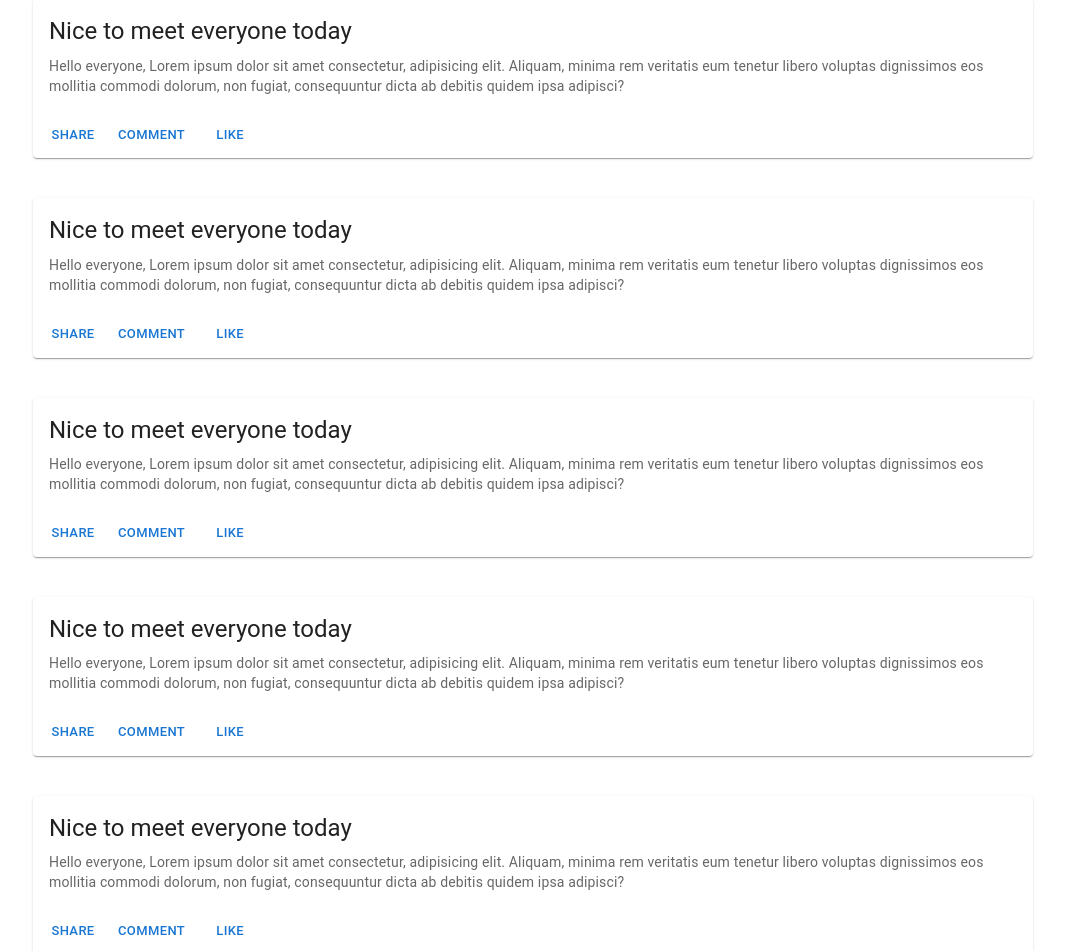
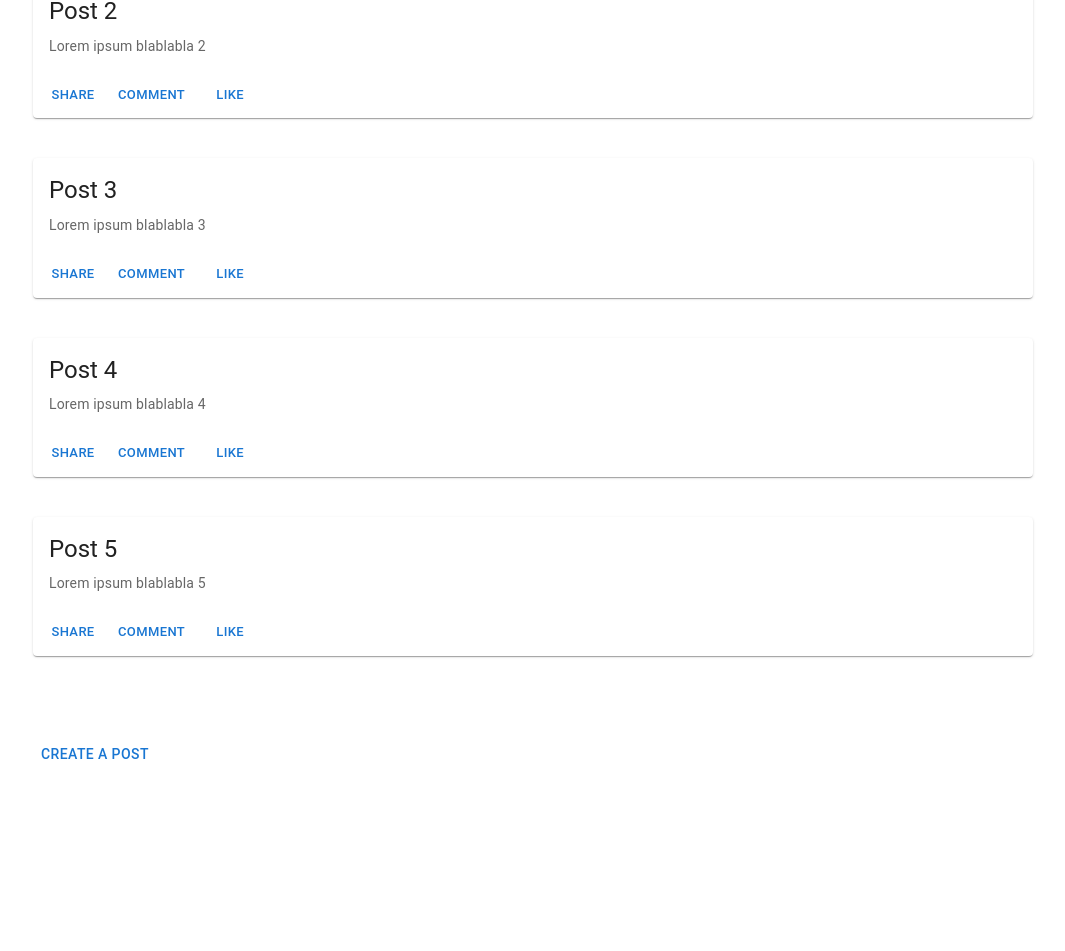
Before and after one commit to jasminelim327/Crissy, a React (Vite) app in the folder react-app/: page /Post in a window 1280 px wide. Shown: the part 240-1191 px from the top of the page, without its empty margins (7-1072 px from the left). After the commit the page ends 1052 px from the top, so only its background shows below. Built offline with nearby package versions, Linux system fonts and the light colour scheme.

Commit message:
update the post and post item action logic

```diff
--- a/react-app/package.json
+++ b/react-app/package.json
@@ -14,11 +14,12 @@
     "@mui/icons-material": "^5.11.16",
     "@mui/material": "^5.13.0",
     "@mui/x-date-pickers": "^6.5.0",
+    "axios": "^1.4.0",
     "bootstrap": "^5.2.3",
     "dayjs": "^1.11.7",
     "react": "^18.2.0",
     "react-dom": "^18.2.0",
-    "react-router-dom": "^6.11.1"
+    "react-router-dom": "^6.11.2"
   },
   "devDependencies": {
     "@types/react": "^18.0.27",
--- a/react-app/src/App.tsx
+++ b/react-app/src/App.tsx
@@ -6,8 +6,10 @@ import { BrowserRouter as Router, Routes, Route } from "react-router-dom";
 import Profile from "./components/Profile";
 import SignUp from "./components/SignUp";
 import Post from "./components/Post";
+import PostItem from "./components/PostItem";
 
 
+// /post/1
 
 function App (){
   return <div>
@@ -17,6 +19,7 @@ function App (){
         <Route path="/profile" element={<Profile />} />
         <Route path="/signup" element={<SignUp />} />
         <Route path="/Post" element={<Post />} />
+        <Route path="/post/:id" Component={PostItem} dynamic />
 
 
       </Routes>
--- a/react-app/src/components/Post.tsx
+++ b/react-app/src/components/Post.tsx
@@ -1,7 +1,8 @@
-import { AspectRatio, CenterFocusStrong, Margin } from "@mui/icons-material";
-import { Backdrop, Box, Button, Card, CardActions, CardContent, CardMedia, Divider, Fade, Grid, Modal, TextField, Typography } from "@mui/material"
-import { alignProperty } from "@mui/material/styles/cssUtils";
-import React, { useState } from "react"
+import { Backdrop, Box, Button, Fade, Grid, Modal, TextField, Typography } from "@mui/material"
+import React, { ReactElement, useEffect, useState } from "react"
+import PostItem from "./PostItem";
+import { useNavigate } from "react-router-dom";
+import axios from "axios";
 
 // const [count, setCount] = React.useState(0)
 
@@ -27,119 +28,98 @@ const style = {
     p: 4,
   };
 
+
+const userPosts = [
+    {
+        id: 1,
+        title: "Post 1",
+        content: "Lorem ipsum blablabla"
+    },
+    {
+        id: 2,
+        title: "Post 2",
+        content: "Lorem ipsum blablabla 2"
+    },
+    {
+        id: 3,
+        title: "Post 3",
+        content: "Lorem ipsum blablabla 3"
+    },
+    {
+        id: 4,
+        title: "Post 4",
+        content: "Lorem ipsum blablabla 4"
+    },
+    {
+        id: 5,
+        title: "Post 5",
+        content: "Lorem ipsum blablabla 5"
+    },
+]
+
+
+// const someObj: ObjectInterface = {
+//     a: 1,
+//     b: 2,
+// }
+
+// interface ObjectInterface {
+//     a: number;
+//     b: number;
+// }
+
+// const sum = (obj: ObjectInterface) => {
+//     return obj.a + obj.b;
+// }
+
 export default function Post() {
     const [open, setOpen] = React.useState(false);
+    const navigate = useNavigate();
     const handleOpen = () => setOpen(true);
     const handleClose = () => setOpen(false);
+
+    const postItems: ReactElement[] = [];
+    const [posts, setPosts] = useState([]);
+    // useEffect(() => {
+    //   const fetch = async () => {
+    //     try {
+    //       const { data } = await axios.get(userPosts);
+    //       setPosts(data);
+    //     } catch (err) {
+    //       console.error(err);
+    //     }
+    //   };
+    //   fetch();
+    // }, []);
+    /**
+     * [{ id, title, content}, {id, title, ccontent}]
+     */
+    const numberArr: number[] = [];
+
+    // write for loop
+    // for (let i = 0; i < 10; i++) {
+    //     numberArr.push(i)
+    // }
+
+
+    for (let i = 0; i < userPosts.length;  i++){
+      postItems.push(
+          <PostItem
+          key={userPosts[i].id}
+          id={userPosts[i].id}
+          title={userPosts[i].title}
+          content={userPosts[i].content}
+          // on click event -> create a path to the individual post - jasmine
+          onClick={() => navigate('/post/' + userPosts[i].id)}
+          />)
+    }
 
     return (
 
         <>
 
         <Grid spacing={3} justifyContent="space-between" alignItems="center">
-
-        <Card sx={{ maxWidth: 1000, alignItems:"center", justifyContent:"space-between" , margin:5}}>
-
-      <CardContent>
-        <Typography gutterBottom variant="h5" component="div">
-          Nice to meet everyone today
-        </Typography>
-        <Typography variant="body2" color="text.secondary">
-          Hello everyone, Lorem ipsum dolor sit amet consectetur, adipisicing elit. Aliquam, minima rem veritatis eum tenetur libero voluptas dignissimos eos mollitia commodi dolorum, non fugiat, consequuntur dicta ab debitis quidem ipsa adipisci?
-        </Typography>
-      </CardContent>
-      <CardActions>
-        <Button size="small">Share</Button>
-        <Button size="small">COMMENT</Button>
-        <Button size="small">Like</Button>
-
-      </CardActions>
-    </Card>
-
-    <Card sx={{ maxWidth: 1000, alignItems:"center", justifyContent:"space-between" , margin:5}}>
-
-      <CardContent>
-        <Typography gutterBottom variant="h5" component="div">
-          Nice to meet everyone today
-        </Typography>
-        <Typography variant="body2" color="text.secondary">
-          Hello everyone, Lorem ipsum dolor sit amet consectetur, adipisicing elit. Aliquam, minima rem veritatis eum tenetur libero voluptas dignissimos eos mollitia commodi dolorum, non fugiat, consequuntur dicta ab debitis quidem ipsa adipisci?
-        </Typography>
-      </CardContent>
-      <CardActions>
-        <Button size="small">Share</Button>
-        <Button size="small">COMMENT</Button>
-        <Button size="small">Like</Button>
-
-      </CardActions>
-    </Card>
-    <Card sx={{ maxWidth: 1000, alignItems:"center", justifyContent:"space-between" , margin:5}}>
-
-      <CardContent>
-        <Typography gutterBottom variant="h5" component="div">
-          Nice to meet everyone today
-        </Typography>
-        <Typography variant="body2" color="text.secondary">
-          Hello everyone, Lorem ipsum dolor sit amet consectetur, adipisicing elit. Aliquam, minima rem veritatis eum tenetur libero voluptas dignissimos eos mollitia commodi dolorum, non fugiat, consequuntur dicta ab debitis quidem ipsa adipisci?
-        </Typography>
-      </CardContent>
-      <CardActions>
-        <Button size="small">Share</Button>
-        <Button size="small">COMMENT</Button>
-        <Button size="small">Like</Button>
-
-      </CardActions>
-    </Card><Card sx={{ maxWidth: 1000, alignItems:"center", justifyContent:"space-between" , margin:5}}>
-
-      <CardContent>
-        <Typography gutterBottom variant="h5" component="div">
-          Nice to meet everyone today
-        </Typography>
-        <Typography variant="body2" color="text.secondary">
-          Hello everyone, Lorem ipsum dolor sit amet consectetur, adipisicing elit. Aliquam, minima rem veritatis eum tenetur libero voluptas dignissimos eos mollitia commodi dolorum, non fugiat, consequuntur dicta ab debitis quidem ipsa adipisci?
-        </Typography>
-      </CardContent>
-      <CardActions>
-        <Button size="small">Share</Button>
-        <Button size="small">COMMENT</Button>
-        <Button size="small">Like</Button>
-
-      </CardActions>
-    </Card><Card sx={{ maxWidth: 1000, alignItems:"center", justifyContent:"space-between" , margin:5}}>
-
-      <CardContent>
-        <Typography gutterBottom variant="h5" component="div">
-          Nice to meet everyone today
-        </Typography>
-        <Typography variant="body2" color="text.secondary">
-          Hello everyone, Lorem ipsum dolor sit amet consectetur, adipisicing elit. Aliquam, minima rem veritatis eum tenetur libero voluptas dignissimos eos mollitia commodi dolorum, non fugiat, consequuntur dicta ab debitis quidem ipsa adipisci?
-        </Typography>
-      </CardContent>
-      <CardActions>
-        <Button size="small">Share</Button>
-        <Button size="small">COMMENT</Button>
-        <Button size="small">Like</Button>
-
-      </CardActions>
-    </Card><Card sx={{ maxWidth: 1000, alignItems:"center", justifyContent:"space-between" , margin:5}}>
-
-      <CardContent>
-        <Typography gutterBottom variant="h5" component="div">
-          Nice to meet everyone today
-        </Typography>
-        <Typography variant="body2" color="text.secondary">
-          Hello everyone, Lorem ipsum dolor sit amet consectetur, adipisicing elit. Aliquam, minima rem veritatis eum tenetur libero voluptas dignissimos eos mollitia commodi dolorum, non fugiat, consequuntur dicta ab debitis quidem ipsa adipisci?
-        </Typography>
-      </CardContent>
-      <CardActions>
-        <Button size="small">Share</Button>
-        <Button size="small">COMMENT</Button>
-        <Button size="small">Like</Button>
-
-      </CardActions>
-    </Card>
-
-
+            {postItems}
         </Grid>
 
 
--- /dev/null
+++ b/react-app/src/components/PostItem.tsx
@@ -0,0 +1,61 @@
+import { Button, Card, CardActions, CardContent, Typography } from "@mui/material";
+import axios from "axios";
+import { MouseEventHandler, useEffect, useState } from "react";
+import { Navigate, useParams } from "react-router-dom";
+
+
+interface PostItemProps {
+    id: number;
+    title: string;
+    content: string;
+    onClick: MouseEventHandler ;
+  }
+
+function PostItem(props: PostItemProps){
+
+    const [post, SetPost] = useState({});
+    const {id} = useParams();
+    const {title} = useParams();
+
+    // useEffect(() => {
+    //     const fetch = async () => {
+    //       try {
+    //         const { data } = await axios.get(`https://jsonplaceholder.typicode.com/posts/${id}`);
+    //         SetPost(data);
+    //       } catch (err) {
+    //         console.error(err);
+    //       }
+    //     };
+    //     fetch();
+    //   }, []);
+
+    return (
+<>
+    <h1>{id}</h1>
+    <h1>{title}</h1>
+
+    <Card onClick={props.onClick}
+    sx={{ maxWidth: 1000, alignItems:"center", justifyContent:"space-between" , margin:5}}>
+
+    <CardContent>
+      <Typography gutterBottom variant="h5" component="div">
+        {props.title}
+      </Typography>
+      <Typography variant="body2" color="text.secondary">
+        {props.content}
+      </Typography>
+    </CardContent>
+    <CardActions>
+      <Button size="small">Share</Button>
+      <Button size="small">Comment</Button>
+      <Button size="small">Like</Button>
+
+    </CardActions>
+  </Card>
+
+
+  </>
+    )
+
+
+} export default PostItem
```
Also changed, not shown: 2 other files (tests, documents, lock files or other folders).
